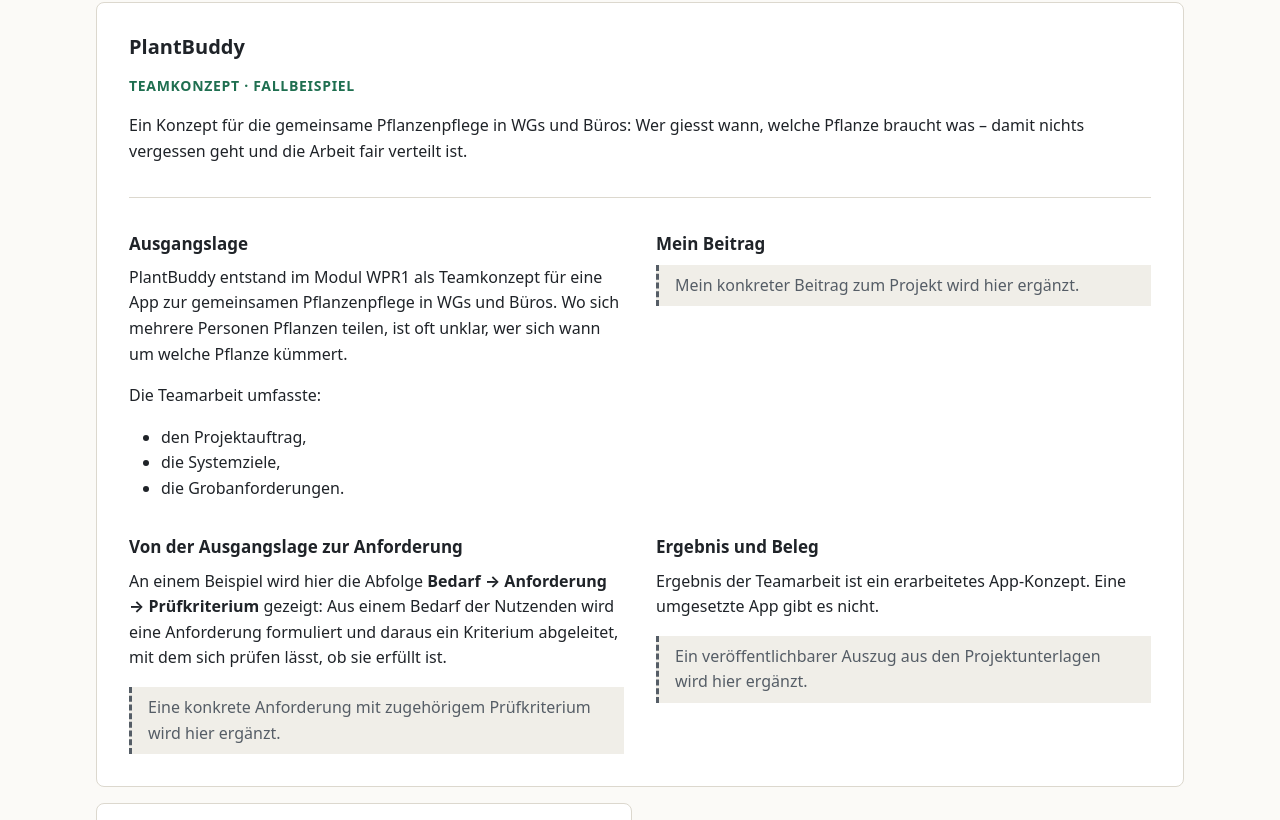
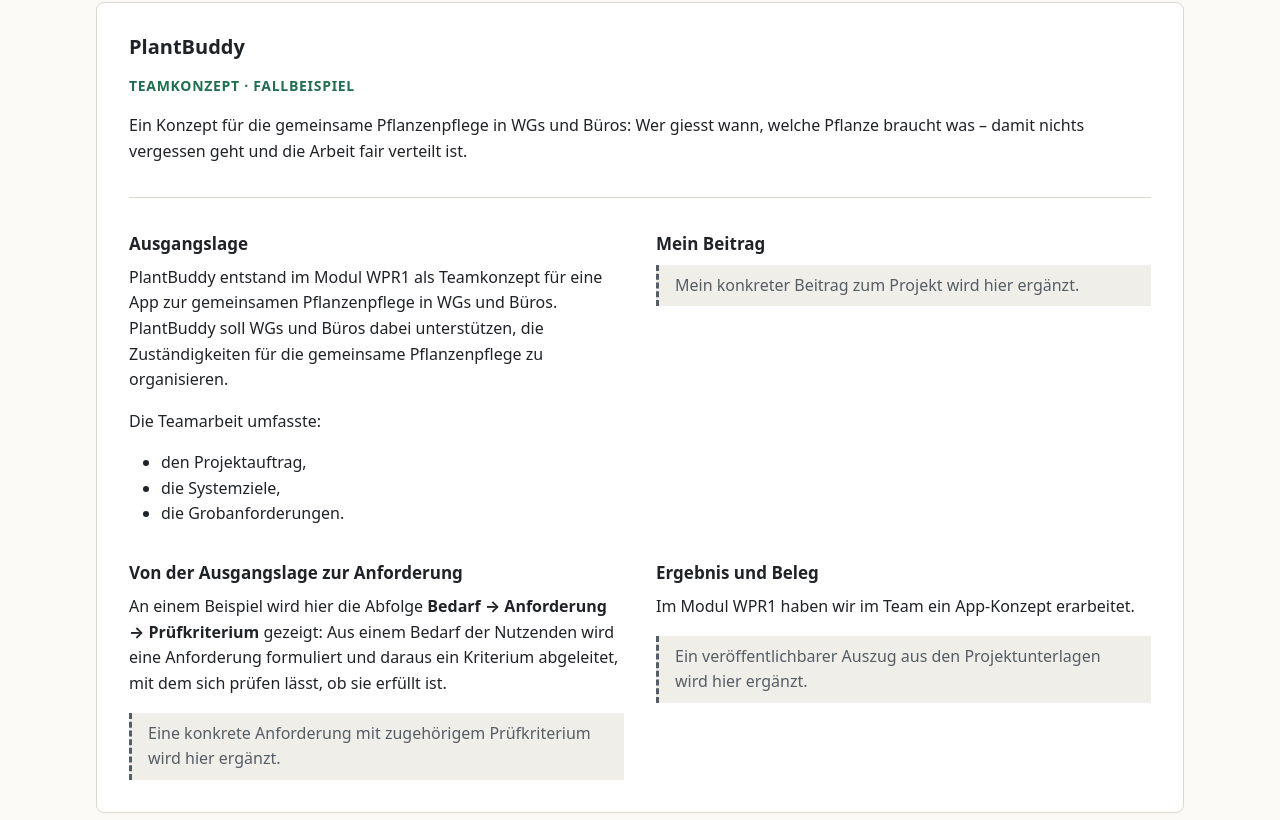
Before and after one commit to titoa123/portfolio-page, a plain HTML site: page index.html in a window 1280 px wide. Shown: the part 527-1347 px from the top of the page. Drawn offline with Linux system fonts and the light colour scheme.

Commit message:
fix: clarify PlantBuddy case study wording
Unbelegte Problembeschreibung als Projektziel formuliert und
Ergebnis-Sätze zu «Im Modul WPR1 haben wir im Team ein App-Konzept
erarbeitet.» zusammengefasst. Changelog-Eintrag 2.1 präzisiert.

Co-Authored-By: Claude Opus 5.5 <noreply@anthropic.com>

```diff
--- a/index.html
+++ b/index.html
@@ -57,8 +57,8 @@
                 <h4 id="plantbuddy-ausgangslage">Ausgangslage</h4>
                 <p>
                   PlantBuddy entstand im Modul WPR1 als Teamkonzept für eine App zur gemeinsamen
-                  Pflanzenpflege in WGs und Büros. Wo sich mehrere Personen Pflanzen teilen, ist oft
-                  unklar, wer sich wann um welche Pflanze kümmert.
+                  Pflanzenpflege in WGs und Büros. PlantBuddy soll WGs und Büros dabei unterstützen,
+                  die Zuständigkeiten für die gemeinsame Pflanzenpflege zu organisieren.
                 </p>
                 <p>Die Teamarbeit umfasste:</p>
                 <ul>
@@ -86,10 +86,7 @@
 
               <section class="case-step" aria-labelledby="plantbuddy-ergebnis">
                 <h4 id="plantbuddy-ergebnis">Ergebnis und Beleg</h4>
-                <p>
-                  Ergebnis der Teamarbeit ist ein erarbeitetes App-Konzept. Eine umgesetzte App
-                  gibt es nicht.
-                </p>
+                <p>Im Modul WPR1 haben wir im Team ein App-Konzept erarbeitet.</p>
                 <p class="placeholder">Ein veröffentlichbarer Auszug aus den Projektunterlagen wird hier ergänzt.</p>
               </section>
             </div>
```
Also changed, not shown: 1 other file.
